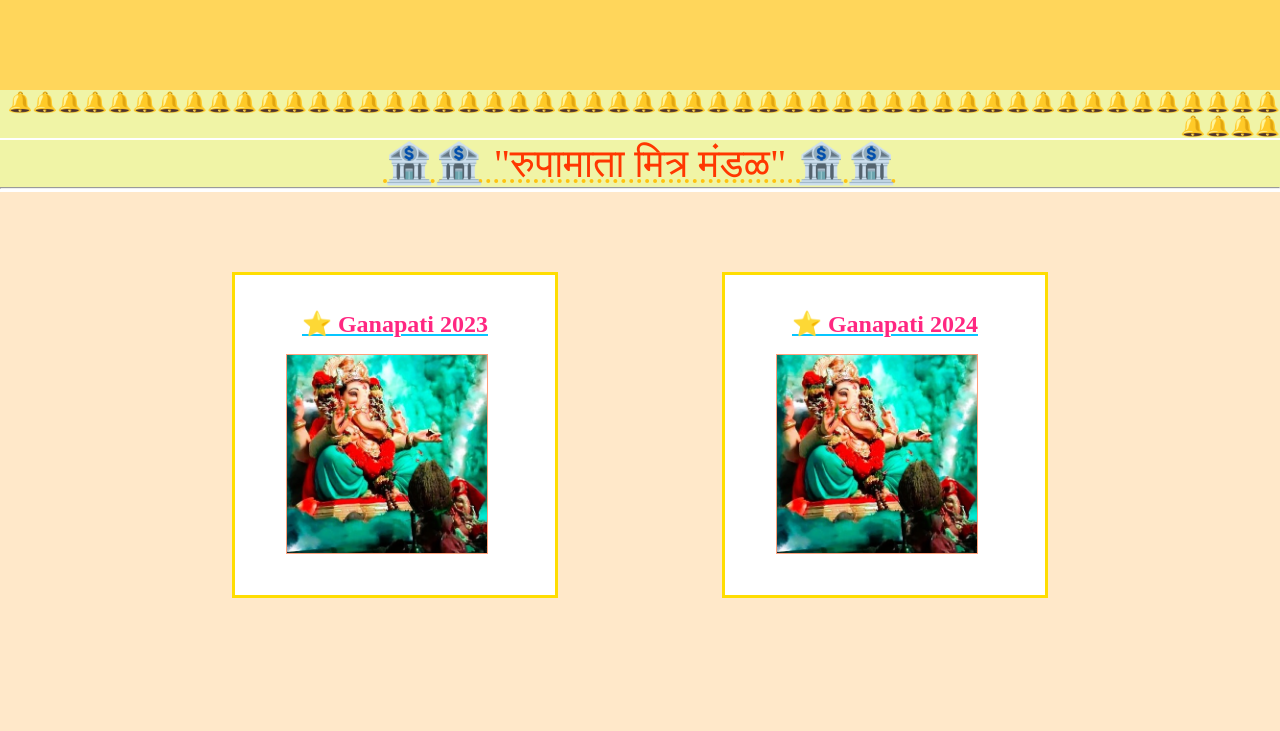
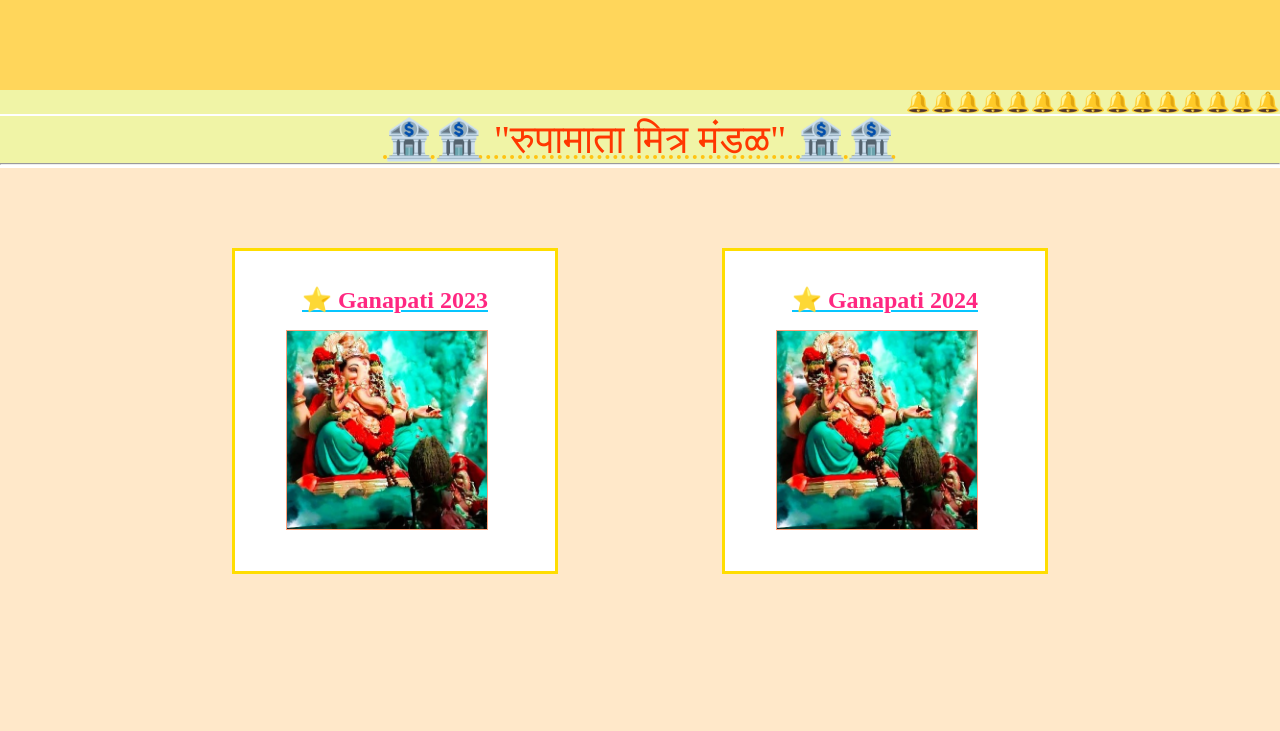
Before and after one commit to SanchitPhapale/Ganapati-2025, a plain HTML site: page index.html in a window 1280 px wide. Shown: the top 731 px of the page. Drawn offline with Linux system fonts and the light colour scheme; grey boxes are pictures that could not be loaded; a script that the page names is missing.

Commit message:
Update index.html

```diff
--- a/index.html
+++ b/index.html
@@ -24,7 +24,7 @@
 </div>
 
     <div class="nav-nav">
-        <p><span>🔔🔔🔔🔔🔔🔔🔔🔔🔔🔔🔔🔔🔔🔔🔔🔔🔔🔔🔔🔔🔔🔔🔔🔔🔔🔔🔔🔔🔔🔔🔔🔔🔔🔔🔔🔔🔔🔔🔔🔔🔔🔔🔔🔔🔔🔔🔔🔔🔔🔔🔔🔔🔔🔔🔔</span></p>
+        <p><span>🔔🔔🔔🔔🔔🔔🔔🔔🔔🔔🔔🔔🔔🔔🔔</span></p>
     </div>
 
 
@@ -151,4 +151,5 @@
 </div>
 </footer>
 </body>
+
 </html>
```
